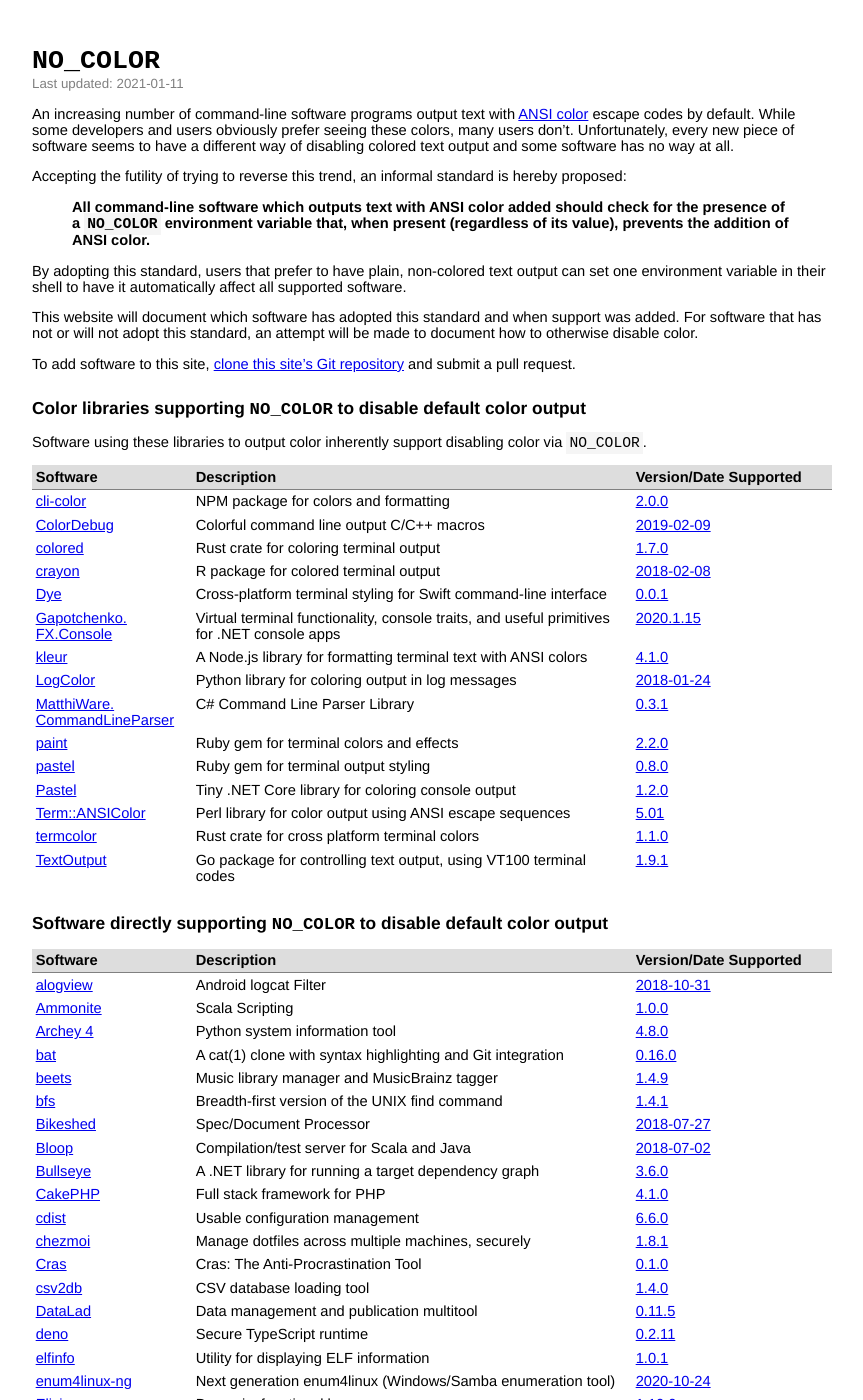
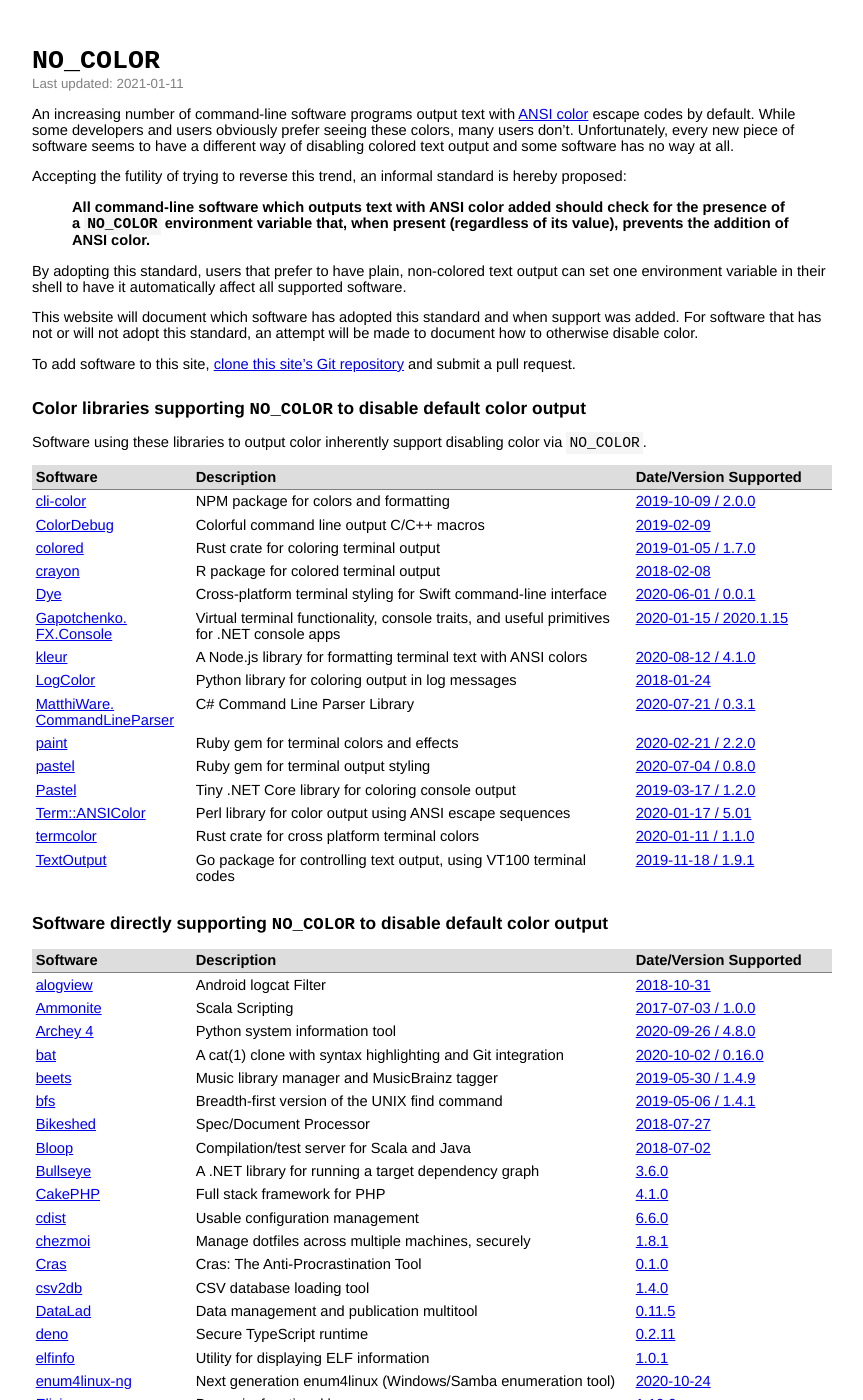
Before and after one commit to jcs/no_color, a Jekyll site: the page built from index.md, in a window 1280 px wide and 1400 px high. Shown: the whole window, without its empty margins (208-1071 px from the left). Built offline with Jekyll 4.4.1, drawn with Linux system fonts in a browser that asks for light colours; our own code applies the rules of GitHub Pages for plain Markdown files.

Commit message:
index: Start adding dates for all entries
This makes it a bit easier to scan the list, since many users
probably have no idea what version of a library or program they're
using.

```diff
--- a/index.md
+++ b/index.md
@@ -38,35 +38,35 @@ and submit a pull request.
 Software using these libraries to output color inherently support disabling
 color via `NO_COLOR`.
 
-| Software | Description | Version/Date Supported |
+| Software | Description | Date/Version Supported |
 |:-|:-|:-|
-| [cli-color](https://github.com/medikoo/cli-color) | NPM package for colors and formatting | [2.0.0](https://github.com/medikoo/cli-color/releases/tag/v2.0.0) |
+| [cli-color](https://github.com/medikoo/cli-color) | NPM package for colors and formatting | [2019-10-09 / 2.0.0](https://github.com/medikoo/cli-color/releases/tag/v2.0.0) |
 | [ColorDebug](https://github.com/roboticslab-uc3m/color-debug) | Colorful command line output C/C++ macros | [2019-02-09](https://github.com/roboticslab-uc3m/color-debug/commit/2e2a5bf5a202228985612008967fb63ba8be53d8) |
-| [colored](https://github.com/mackwic/colored) | Rust crate for coloring terminal output | [1.7.0](https://github.com/mackwic/colored/blob/master/CHANGELOG.md#170-january-2019) |
+| [colored](https://github.com/mackwic/colored) | Rust crate for coloring terminal output | [2019-01-05 / 1.7.0](https://github.com/mackwic/colored/blob/master/CHANGELOG.md#170-january-2019) |
 | [crayon](https://github.com/r-lib/crayon) | R package for colored terminal output | [2018-02-08](https://github.com/r-lib/crayon/commit/700800135d04408bf1c99426b3fec9a4073b8a97) |
-| [Dye](https://github.com/dduan/Dye) | Cross-platform terminal styling for Swift command-line interface | [0.0.1](https://github.com/dduan/Dye/releases/tag/0.0.1) |
-| [Gapotchenko. FX.Console](https://github.com/gapotchenko/Gapotchenko.FX/tree/master/Source/Gapotchenko.FX.Console) | Virtual terminal functionality, console traits, and useful primitives for .NET console apps | [2020.1.15](https://github.com/gapotchenko/Gapotchenko.FX/releases/tag/v2020.1.15) |
-| [kleur](https://github.com/lukeed/kleur) | A Node.js library for formatting terminal text with ANSI colors | [4.1.0](https://github.com/lukeed/kleur/releases/tag/v4.1.0) |
+| [Dye](https://github.com/dduan/Dye) | Cross-platform terminal styling for Swift command-line interface | [2020-06-01 / 0.0.1](https://github.com/dduan/Dye/releases/tag/0.0.1) |
+| [Gapotchenko. FX.Console](https://github.com/gapotchenko/Gapotchenko.FX/tree/master/Source/Gapotchenko.FX.Console) | Virtual terminal functionality, console traits, and useful primitives for .NET console apps | [2020-01-15 / 2020.1.15](https://github.com/gapotchenko/Gapotchenko.FX/releases/tag/v2020.1.15) |
+| [kleur](https://github.com/lukeed/kleur) | A Node.js library for formatting terminal text with ANSI colors | [2020-08-12 / 4.1.0](https://github.com/lukeed/kleur/releases/tag/v4.1.0) |
 | [LogColor](https://github.com/induane/logcolor) | Python library for coloring output in log messages | [2018-01-24](https://github.com/induane/logcolor/commit/0092b0af2a1506eee2b0ca028b1cf51f78fc91fa) |
-| [MatthiWare. CommandLineParser](https://github.com/MatthiWare/CommandLineParser.Core) | C# Command Line Parser Library | [0.3.1](https://github.com/MatthiWare/CommandLineParser.Core/commit/240154043afadee1a581866f537b22048d2f69bc) |
-| [paint](https://github.com/janlelis/paint) | Ruby gem for terminal colors and effects | [2.2.0](https://github.com/janlelis/paint/tree/v2.2.0) |
-| [pastel](https://github.com/piotrmurach/pastel) | Ruby gem for terminal output styling | [0.8.0](https://github.com/piotrmurach/pastel/releases/tag/v0.8.0) |
-| [Pastel](https://github.com/silkfire/Pastel) | Tiny .NET Core library for coloring console output | [1.2.0](https://github.com/silkfire/Pastel/commit/8a89c2930a2b7ff2c6beae67e6c00fe1d74189d5) |
-| [Term::ANSIColor](https://metacpan.org/release/Term-ANSIColor) | Perl library for color output using ANSI escape sequences | [5.01](https://metacpan.org/changes/release/RRA/Term-ANSIColor-5.01) |
-| [termcolor](https://github.com/BurntSushi/termcolor) | Rust crate for cross platform terminal colors | [1.1.0](https://github.com/BurntSushi/termcolor/commit/423e28eb69a77799179474575869c5b0433d6adb) |
-| [TextOutput](https://github.com/xyproto/textoutput) | Go package for controlling text output, using VT100 terminal codes | [1.9.1](https://github.com/xyproto/textoutput/tree/v1.9.1) |
+| [MatthiWare. CommandLineParser](https://github.com/MatthiWare/CommandLineParser.Core) | C# Command Line Parser Library | [2020-07-21 / 0.3.1](https://github.com/MatthiWare/CommandLineParser.Core/commit/240154043afadee1a581866f537b22048d2f69bc) |
+| [paint](https://github.com/janlelis/paint) | Ruby gem for terminal colors and effects | [2020-02-21 / 2.2.0](https://github.com/janlelis/paint/tree/v2.2.0) |
+| [pastel](https://github.com/piotrmurach/pastel) | Ruby gem for terminal output styling | [2020-07-04 / 0.8.0](https://github.com/piotrmurach/pastel/releases/tag/v0.8.0) |
+| [Pastel](https://github.com/silkfire/Pastel) | Tiny .NET Core library for coloring console output | [2019-03-17 / 1.2.0](https://github.com/silkfire/Pastel/commit/8a89c2930a2b7ff2c6beae67e6c00fe1d74189d5) |
+| [Term::ANSIColor](https://metacpan.org/release/Term-ANSIColor) | Perl library for color output using ANSI escape sequences | [2020-01-17 / 5.01](https://metacpan.org/changes/release/RRA/Term-ANSIColor-5.01) |
+| [termcolor](https://github.com/BurntSushi/termcolor) | Rust crate for cross platform terminal colors | [2020-01-11 / 1.1.0](https://github.com/BurntSushi/termcolor/commit/423e28eb69a77799179474575869c5b0433d6adb) |
+| [TextOutput](https://github.com/xyproto/textoutput) | Go package for controlling text output, using VT100 terminal codes | [2019-11-18 / 1.9.1](https://github.com/xyproto/textoutput/tree/v1.9.1) |
 {: rules="groups"}
 
 ## Software directly supporting `NO_COLOR` to disable default color output
 
-| Software | Description | Version/Date Supported |
+| Software | Description | Date/Version Supported |
 |:-|:-|:-|
 | [alogview](https://github.com/flimberger/alogview) | Android logcat Filter | [2018-10-31](https://github.com/flimberger/alogview/commit/785e5608711d92a1c41733f9ecfa3ed2d335a940) |
-| [Ammonite](https://github.com/lihaoyi/Ammonite) | Scala Scripting | [1.0.0](https://github.com/lihaoyi/Ammonite/releases/tag/1.0.0) |
-| [Archey 4](https://github.com/HorlogeSkynet/archey4) | Python system information tool | [4.8.0](https://github.com/HorlogeSkynet/archey4/releases/tag/v4.8.0) |
-| [bat](https://github.com/sharkdp/bat) | A cat(1) clone with syntax highlighting and Git integration | [0.16.0](https://github.com/sharkdp/bat/releases/tag/v0.16.0) |
-| [beets](https://github.com/beetbox/beets) | Music library manager and MusicBrainz tagger | [1.4.9](https://github.com/beetbox/beets/releases/tag/v1.4.9) |
-| [bfs](https://github.com/tavianator/bfs) | Breadth-first version of the UNIX find command | [1.4.1](https://github.com/tavianator/bfs/releases/tag/1.4.1) |
+| [Ammonite](https://github.com/lihaoyi/Ammonite) | Scala Scripting | [2017-07-03 / 1.0.0](https://github.com/lihaoyi/Ammonite/releases/tag/1.0.0) |
+| [Archey 4](https://github.com/HorlogeSkynet/archey4) | Python system information tool | [2020-09-26 / 4.8.0](https://github.com/HorlogeSkynet/archey4/releases/tag/v4.8.0) |
+| [bat](https://github.com/sharkdp/bat) | A cat(1) clone with syntax highlighting and Git integration | [2020-10-02 / 0.16.0](https://github.com/sharkdp/bat/releases/tag/v0.16.0) |
+| [beets](https://github.com/beetbox/beets) | Music library manager and MusicBrainz tagger | [2019-05-30 / 1.4.9](https://github.com/beetbox/beets/releases/tag/v1.4.9) |
+| [bfs](https://github.com/tavianator/bfs) | Breadth-first version of the UNIX find command | [2019-05-06 / 1.4.1](https://github.com/tavianator/bfs/releases/tag/1.4.1) |
 | [Bikeshed](https://github.com/tabatkins/bikeshed) | Spec/Document Processor | [2018-07-27](https://github.com/tabatkins/bikeshed/commit/04ea123d607a8d4bed692ad73dda1cb343bb5bbe) |
 | [Bloop](https://github.com/scalacenter/bloop) | Compilation/test server for Scala and Java | [2018-07-02](https://github.com/scalacenter/bloop/pull/555/commits/ff6f17a0155633f86440e10d7889f077e7fbc91c) |
 | [Bullseye](https://github.com/adamralph/bullseye) | A .NET library for running a target dependency graph | [3.6.0](https://github.com/adamralph/bullseye/blob/master/CHANGELOG.md#360) |
```
